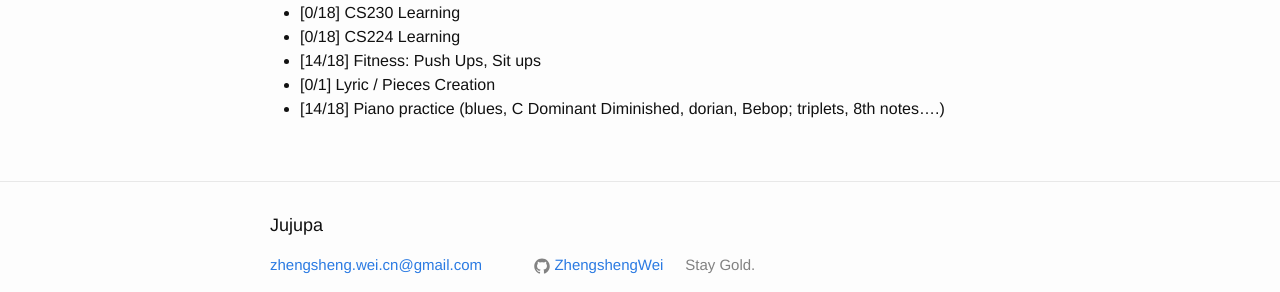
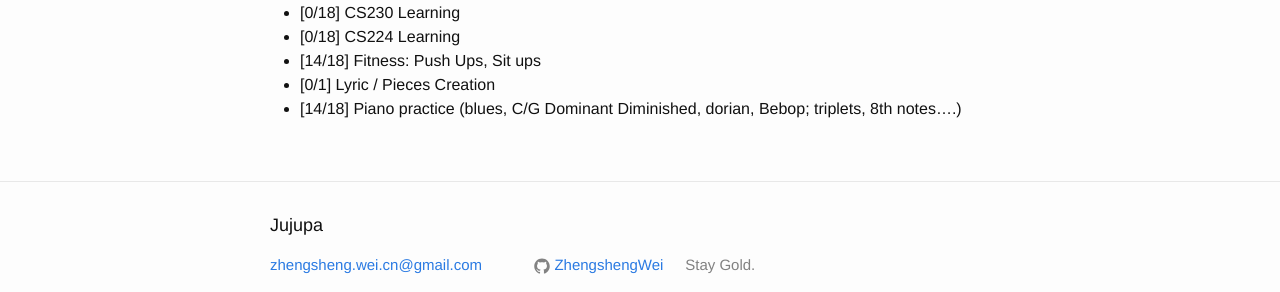
Before and after one commit to ZhengshengWei/zhengshengwei.github.io, a Jekyll site: the page built from _posts/2021-06-02-June-Wish.md, in a window 1280 px wide. Shown: the part 316-608 px from the top of the page. Built offline with Jekyll 4.4.1, drawn with Linux system fonts in a browser that asks for light colours; comment, search, counter and statistics services are not loaded.

```diff
--- a/_posts/2021-06-02-June-Wish.md
+++ b/_posts/2021-06-02-June-Wish.md
@@ -17,4 +17,4 @@ modify: 2021-06-02 12:00:00
 + [0/18] CS224 Learning
 + [14/18] Fitness: Push Ups, Sit ups
 + [0/1] Lyric / Pieces Creation
-+ [14/18] Piano practice (blues, C Dominant Diminished, dorian, Bebop; triplets, 8th notes....)
++ [14/18] Piano practice (blues, C/G Dominant Diminished, dorian, Bebop; triplets, 8th notes....)
```
